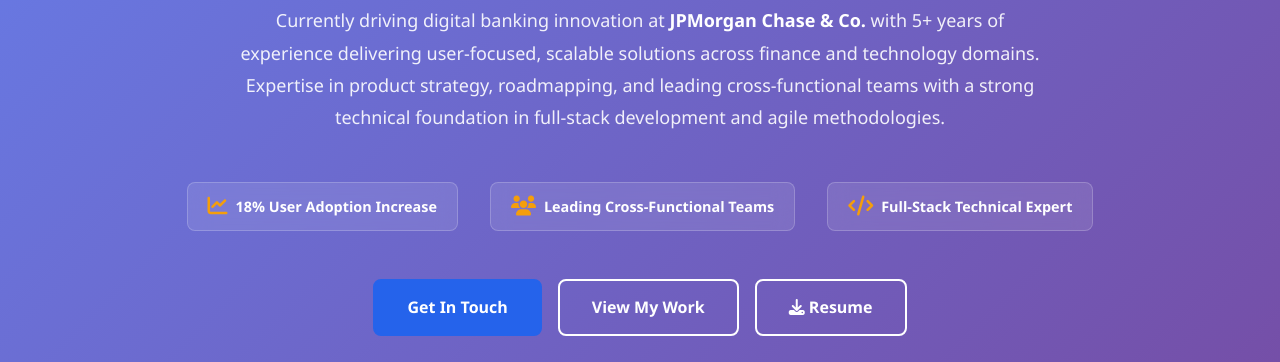
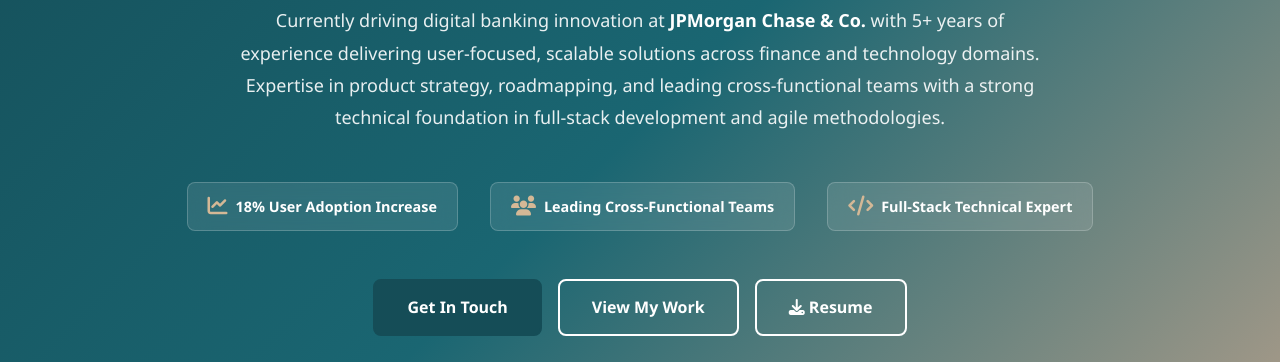
Before and after one commit to adarshumesh5/adarshumesh5.github.io, a website: page index.html in a window 1280 px wide. Shown: the part 345-707 px from the top of the page. Drawn offline with Linux system fonts and the light colour scheme.

Commit message:
Update color scheme to professional teal and beige palette
- Primary color: #154D57 (dark teal)
- Secondary color: #B7A08B (warm beige)
- Background: #FEFAF7 (off-white cream)
- Updated hero gradient with new color scheme
- Updated accent colors and borders
- Maintains excellent contrast and readability

```diff
--- a/assets/css/styles.css
+++ b/assets/css/styles.css
@@ -3,17 +3,17 @@
    ========================================================================== */
 :root {
     /* Colors */
-    --primary-color: #2563eb;
-    --primary-dark: #1e40af;
-    --secondary-color: #10b981;
-    --accent-color: #f59e0b;
+    --primary-color: #154D57;
+    --primary-dark: #0f3a42;
+    --secondary-color: #B7A08B;
+    --accent-color: #D4B896;
     --text-primary: #1f2937;
-    --text-secondary: #6b7280;
-    --text-light: #9ca3af;
-    --bg-primary: #ffffff;
-    --bg-secondary: #f9fafb;
-    --bg-dark: #111827;
-    --border-color: #e5e7eb;
+    --text-secondary: #4a5568;
+    --text-light: #718096;
+    --bg-primary: #FEFAF7;
+    --bg-secondary: #F5F1ED;
+    --bg-dark: #154D57;
+    --border-color: #E8DFD8;
 
     /* Typography */
     --font-primary: 'Segoe UI', Tahoma, Geneva, Verdana, sans-serif;
@@ -182,7 +182,7 @@
     display: flex;
     align-items: center;
     justify-content: center;
-    background: linear-gradient(135deg, #667eea 0%, #764ba2 100%);
+    background: linear-gradient(135deg, #154D57 0%, #1a6672 50%, #B7A08B 100%);
     color: white;
     padding: var(--spacing-xl) 0;
     margin-top: 70px;
@@ -201,7 +201,7 @@
 
 .hero-title .highlight {
     color: var(--accent-color);
-    background: linear-gradient(90deg, #f59e0b, #f97316);
+    background: linear-gradient(90deg, #D4B896, #B7A08B);
     -webkit-background-clip: text;
     -webkit-text-fill-color: transparent;
     background-clip: text;
```
